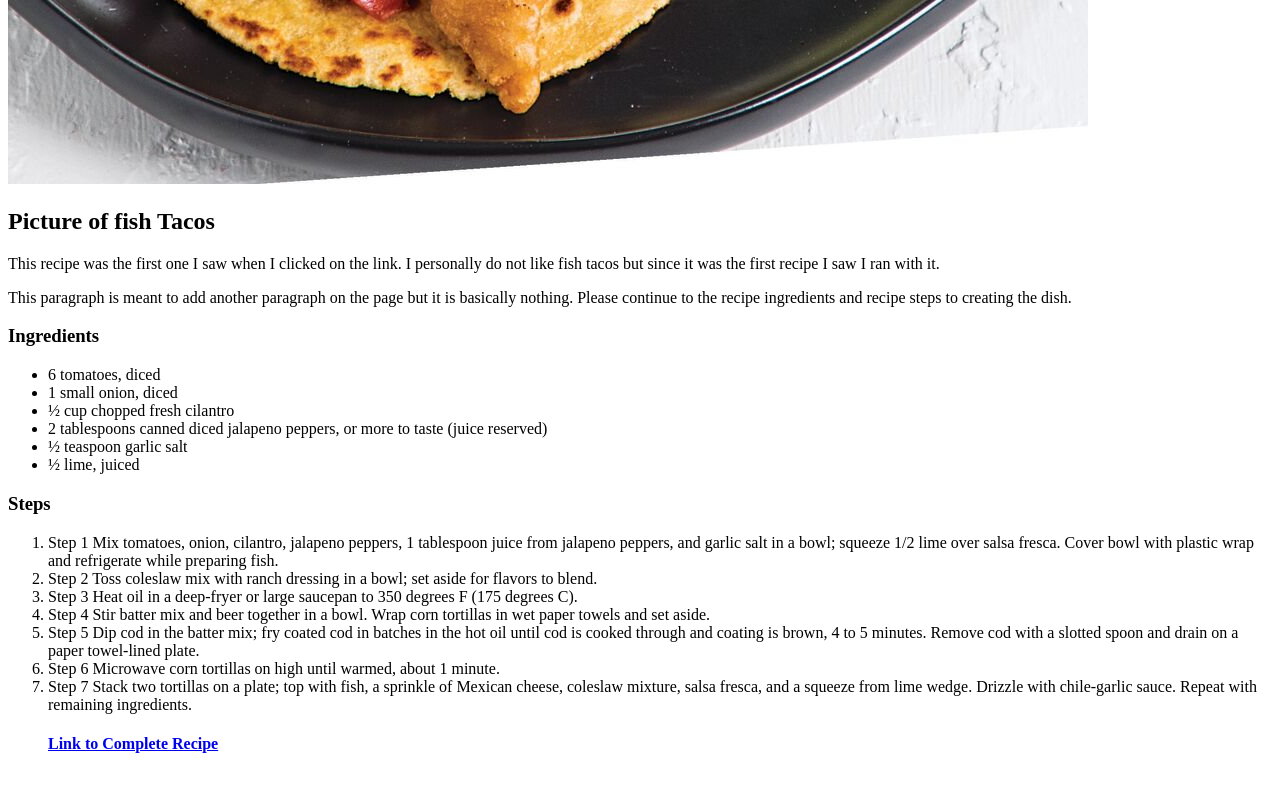
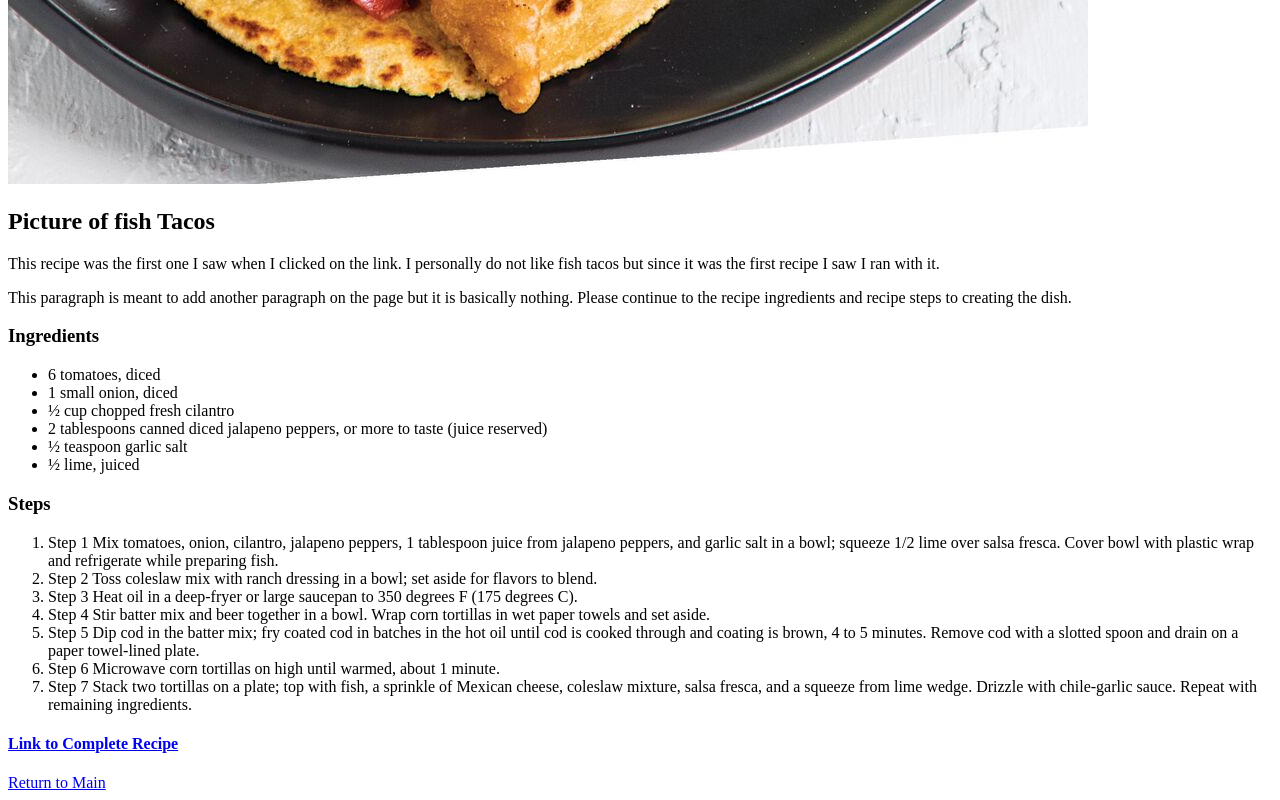
Before and after one commit to KMazaP04/odin-recipes, a plain HTML site: page recipes/fishTacos.html in a window 1280 px wide. Shown: the part 976-1776 px from the top of the page. Before the commit the page ends 1750 px from the top, so only its background shows below. Drawn offline with Linux system fonts and the light colour scheme.

Commit message:
Add optionto return to main

```diff
--- a/recipes/fishTacos.html
+++ b/recipes/fishTacos.html
@@ -67,12 +67,13 @@
         wedge. Drizzle with chile-garlic sauce. Repeat with remaining
         ingredients.
       </li>
-      <h4>
-        <a
-          href="https://www.allrecipes.com/recipe/232061/baja-style-fish-tacos/"
-          >Link to Complete Recipe</a
-        >
-      </h4>
     </ol>
+    <h4>
+      <a href="https://www.allrecipes.com/recipe/232061/baja-style-fish-tacos/"
+        >Link to Complete Recipe</a
+      >
+    </h4>
+    <p></p>
+    <a href="../index.html">Return to Main</a>
   </body>
 </html>
```
Also changed, not shown: recipes/mississippiSlugburger.html (+8 -6 lines).
